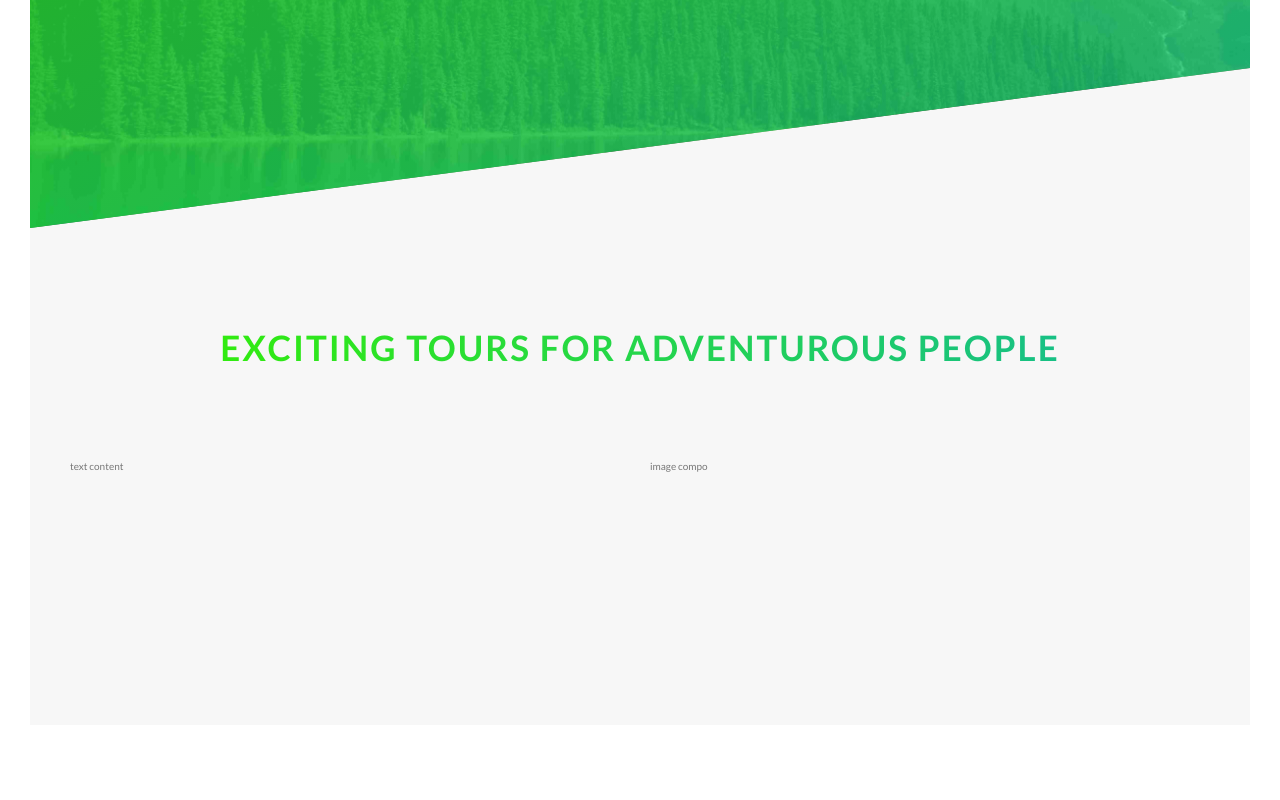
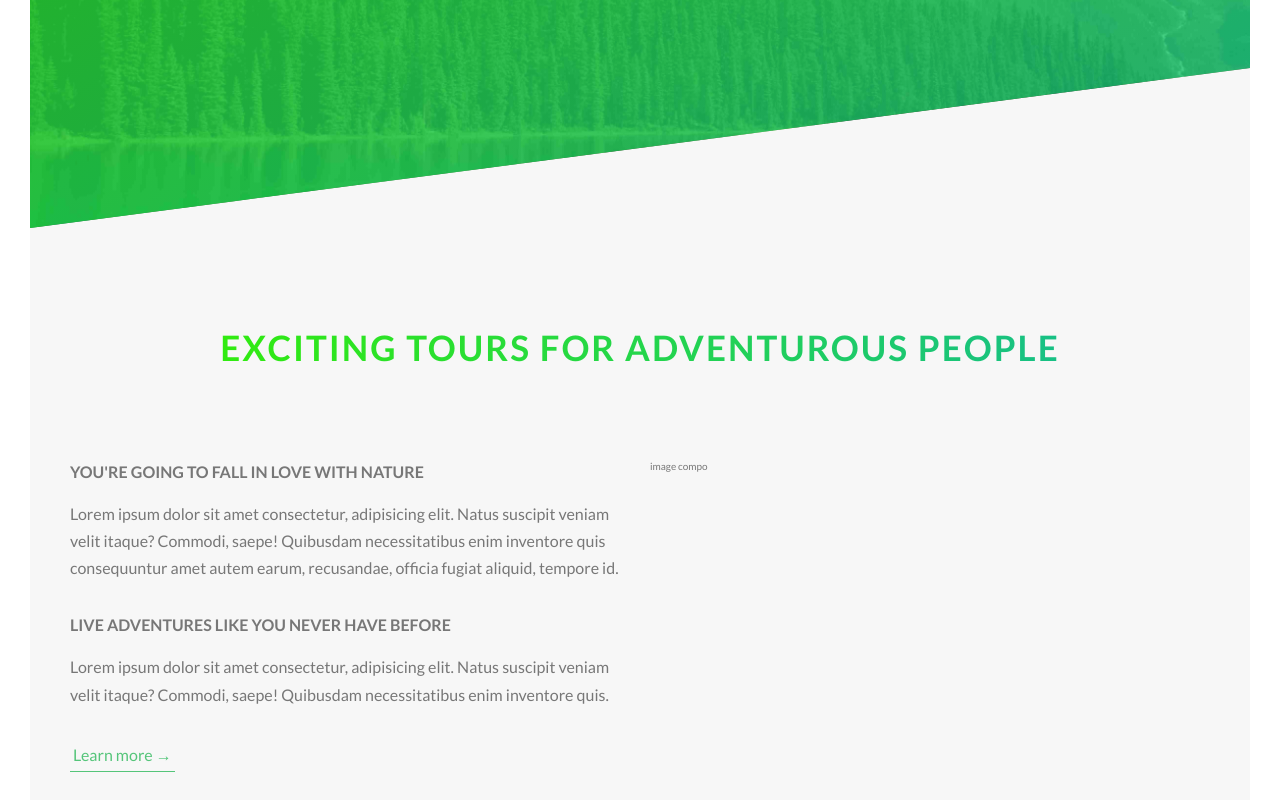
Before and after one commit to mayankmehta19032003/Greenify, a website: page index.html in a window 1280 px wide. Shown: the part 562-1362 px from the top of the page. Before the commit the page ends 1317 px from the top, so only its background shows below. Drawn offline with Linux system fonts and the light colour scheme.

Commit message:
add learn more button

```diff
--- a/index.html
+++ b/index.html
@@ -33,7 +33,7 @@
     <main>
       <section class="section-about">
 
-        <div class="u-center-text u-margin-bottom-8">
+        <div class="u-center-text u-margin-bottom-big">
           <h2 class="heading-secondary">
             Exciting tours for adventurous people
           </h2>
@@ -41,7 +41,13 @@
 
         <div class="row">
           <div class="col-1-of-2">
-            text content
+            <h3 class="heading-tertiary u-margin-bottom-small">You're going to fall in love with nature</h3>
+            <p class="paragraph">Lorem ipsum dolor sit amet consectetur, adipisicing elit. Natus suscipit veniam velit itaque? Commodi, saepe! Quibusdam necessitatibus enim inventore quis consequuntur amet autem earum, recusandae, officia fugiat aliquid, tempore id.</p>
+
+            <h3 class="heading-tertiary u-margin-bottom-small">Live adventures like you never have before</h3>
+            <p class="paragraph">Lorem ipsum dolor sit amet consectetur, adipisicing elit. Natus suscipit veniam velit itaque? Commodi, saepe! Quibusdam necessitatibus enim inventore quis.</p>
+
+            <a href="#" class="btn-text">Learn more &rarr;</a>
           </div>
           <div class="col-1-of-2">
             image compo
--- a/sass/abstracts/_variables.scss
+++ b/sass/abstracts/_variables.scss
@@ -9,6 +9,9 @@ $color-grey-dark: #777;
 $color-white: #fff;
 $color-black: #000;
 
+//Font
+$default-font-size:1.6rem;
+
 //Grid
 $grid-width:114rem;
 $gutter-vertical:8rem;
--- a/sass/base/_typography.scss
+++ b/sass/base/_typography.scss
@@ -43,3 +43,18 @@ body {
     text-shadow:  .5rem 1rem 2rem rgba($color-black,.2);
   }
 }
+
+.heading-tertiary {
+  font-size: $default-font-size;
+  font-weight: 700;
+  text-transform: uppercase;
+}
+
+.paragraph {
+  font-size: $default-font-size;
+
+  &:not(:last-child) {
+    margin-bottom: 3rem;
+  }
+
+}
--- a/sass/base/_utilities.scss
+++ b/sass/base/_utilities.scss
@@ -2,6 +2,14 @@
     text-align: center;
 }
 
-.u-margin-bottom-8 {
+.u-margin-bottom-small {
+    margin-bottom: 1.5rem;
+}
+
+.u-margin-bottom-medium {
+    margin-bottom: 4rem;
+}
+
+.u-margin-bottom-big {
     margin-bottom: 8rem;
 }
--- a/sass/components/_button.scss
+++ b/sass/components/_button.scss
@@ -7,7 +7,7 @@
   display: inline-block;
   border-radius: 10rem;
   transition: all 0.2s;
-  font-size: 1.6rem;
+  font-size: $default-font-size;
 }
 
 &:hover {
@@ -30,3 +30,29 @@
   animation-fill-mode: backwards;
 }
 }
+
+.btn-text {
+  &:link,
+  &:visited {
+    font-size: $default-font-size;
+    color: $color-primary;
+    display: inline-block;
+    text-decoration: none;
+    border-bottom: 1px solid $color-primary;
+    padding: 3px;
+    transition: all .2s;
+  }
+
+  &:hover {
+    background-color: $color-primary;
+    color: $color-white;
+    box-shadow: 0 1rem 2rem rgba($color-black, 0.15);
+    transform: translateY(-2px);
+  }
+
+  &:active {
+    box-shadow: 0 .5rem 1rem rgba($color-black, 0.15);
+    transform: translateY(0);
+  }
+
+}
```
Also changed, not shown: css/style.css.
